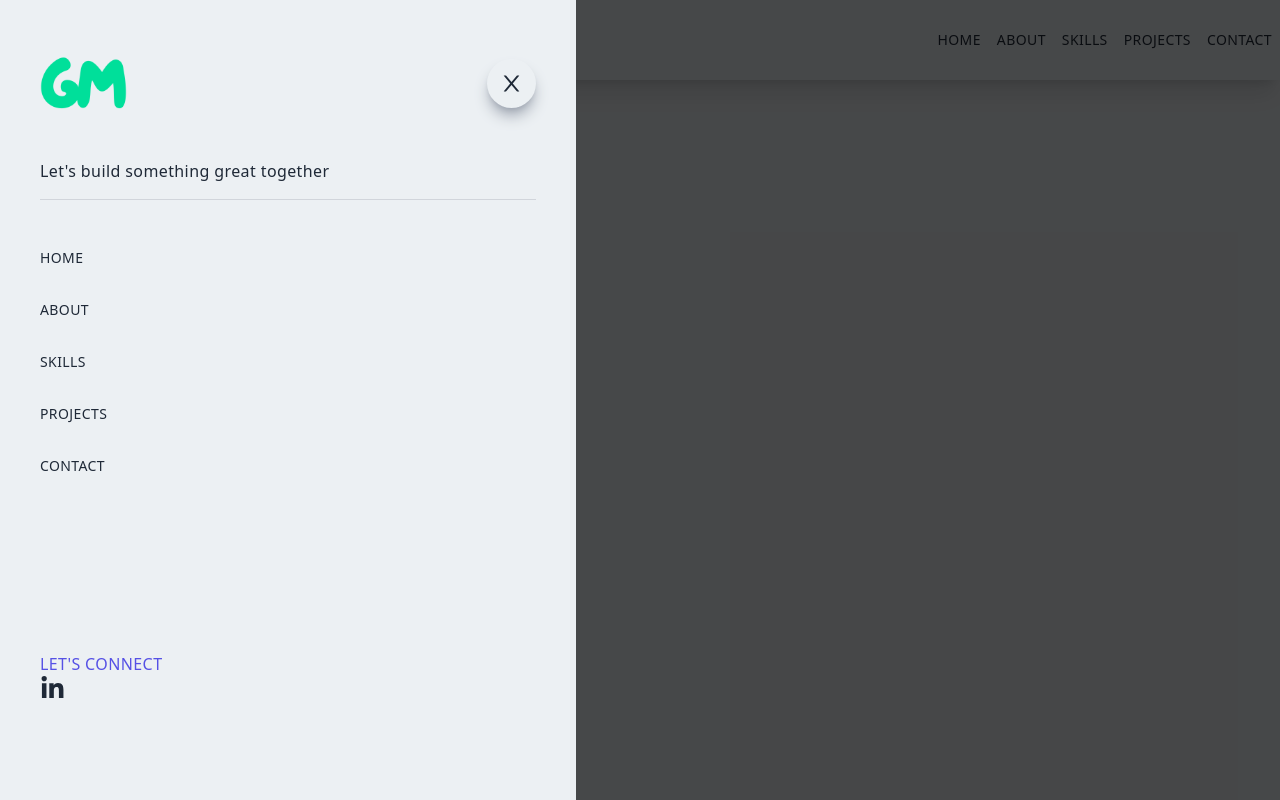
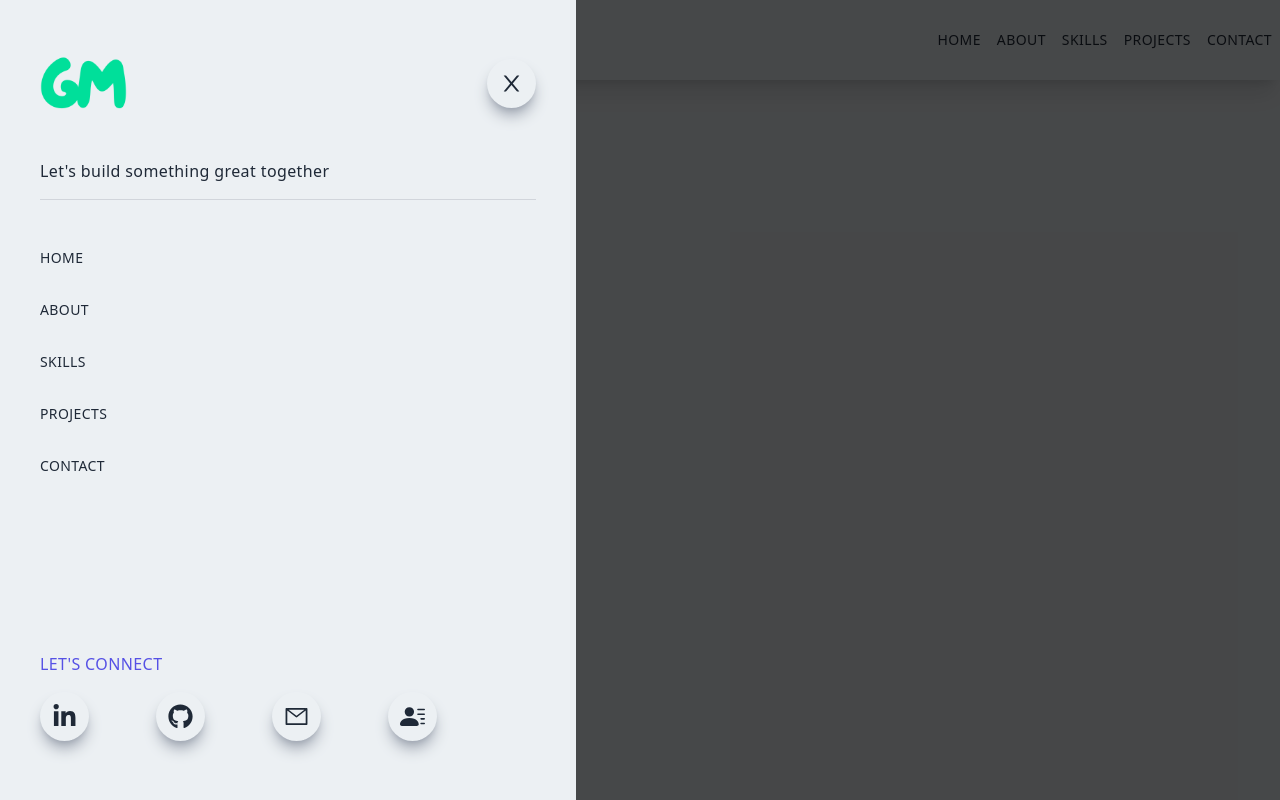
Before and after one commit to ameerrah9/portfolio-nextjs, a Next.js app: page / in a window 1280 px wide. Built offline with nearby package versions, Linux system fonts and the light colour scheme.

Commit message:
Adding icons

```diff
--- a/components/Navbar.jsx
+++ b/components/Navbar.jsx
@@ -2,7 +2,9 @@ import React from 'react';
 import Image from 'next/image';
 import Link from 'next/link';
 import { AiOutlineClose, AiOutlineMenu } from 'react-icons/ai';
-import { FaLinkedinIn } from 'react-icons/fa';
+import { FaLinkedinIn, FaGithub } from 'react-icons/fa';
+import { AiOutlineMail } from 'react-icons/ai';
+import { BsFillPersonLinesFill } from 'react-icons/bs';
 
 const Navbar = () => {
   return (
@@ -70,12 +72,26 @@ const Navbar = () => {
                 <li className='py-4 text-sm'>Contact</li>
               </Link>
             </ul>
-            <div className='pt-40 '>
+            <div className='pt-40'>
               <p className='uppercase tracking widest text-[#5651e5]'>
                 Let's Connect
               </p>
-              <div className=''>
-                <FaLinkedinIn size={25} />
+              <div className='flex items-center justify-between my-4 w-full sm:w-[80%]'>
+                {' '}
+                {/* parent div for icons */}
+                {/* <ICONS */}
+                <div className='rounded-full shadow-lg shadow-gray-400 p-3 cursor-pointer hover:scale-105 ease-in duration-300'>
+                  <FaLinkedinIn size={25} />
+                </div>
+                <div className='rounded-full shadow-lg shadow-gray-400 p-3 cursor-pointer hover:scale-105 ease-in duration-300'>
+                  <FaGithub size={25} />
+                </div>
+                <div className='rounded-full shadow-lg shadow-gray-400 p-3 cursor-pointer hover:scale-105 ease-in duration-300'>
+                  <AiOutlineMail size={25} />
+                </div>
+                <div className='rounded-full shadow-lg shadow-gray-400 p-3 cursor-pointer hover:scale-105 ease-in duration-300'>
+                  <BsFillPersonLinesFill size={25} />
+                </div>
               </div>
             </div>
           </div>
```
